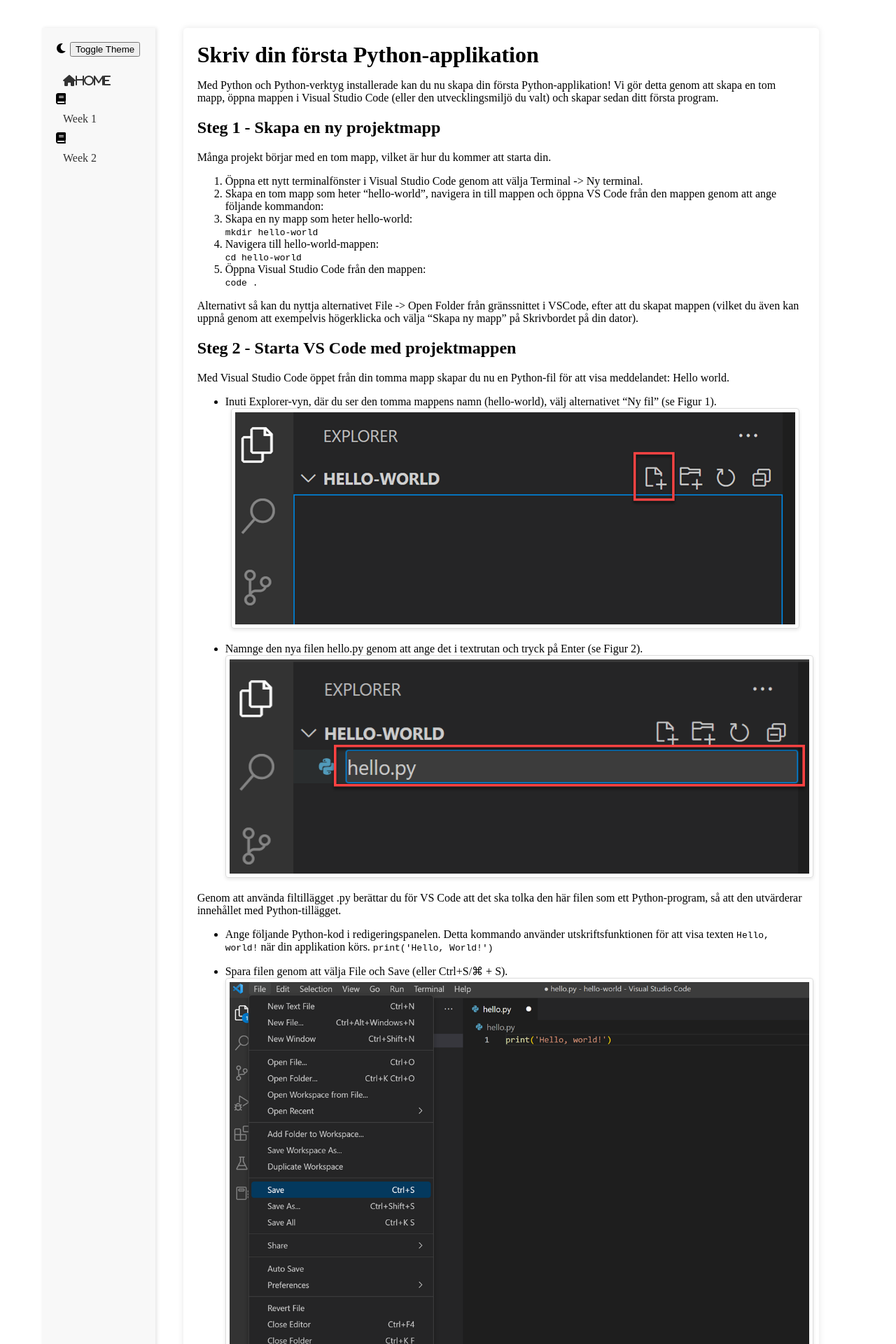
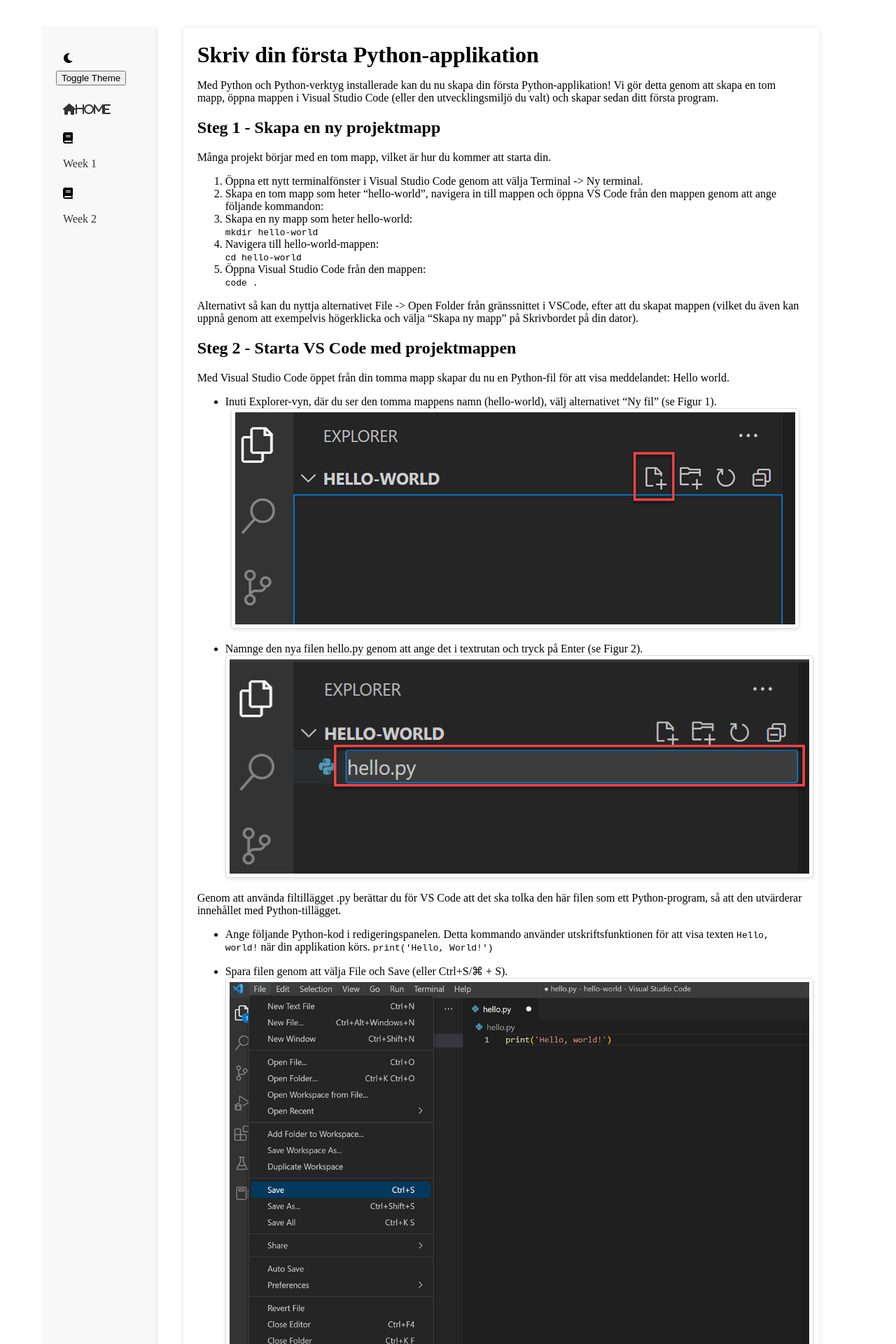
Before and after one commit to noitaloiv/fundamentalPython, a Jekyll site: the page built from week1/first_app.md, in a window 1280 px wide. Shown: the top 1920 px of the page at 70% size. Built offline with Jekyll 4.4.1, drawn with Linux system fonts in a browser that asks for light colours.

Commit message:
Update style.css

```diff
--- a/assets/css/style.css
+++ b/assets/css/style.css
@@ -29,6 +29,11 @@ header, main, footer {
 
 header h1, footer p {
     margin: 0;
+}
+
+i {
+  margin-top: 5px;
+  padding: 10px;
 }
 
 .navbar a {
```
